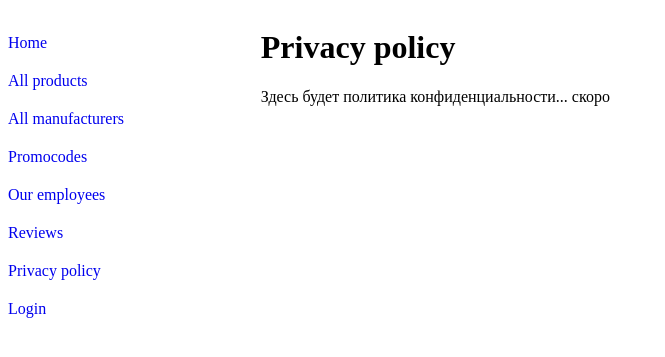
After one commit to karina-timoshevich/IGI_new_name, a Django app: page /onlineshop/privacy-policy/ in a window 1280 px wide. The commit adds this page. Shown: the top 357 px of the page, without its empty margins (0-665 px from the left). Run offline with Django 5.2, Linux system fonts and the light colour scheme.

Commit message:
add privacy policy page

```diff
--- a/IGI/LR5/LabRab5_IGI/onlineshop/templates/base_generic.html
+++ b/IGI/LR5/LabRab5_IGI/onlineshop/templates/base_generic.html
@@ -21,6 +21,7 @@
             <li><a href="{% url 'promo-codes' %}">Promocodes</a></li>
             <li><a href="{% url 'contacts' %}">Our employees</a></li>
             <li><a href="{% url 'reviews' %}">Reviews</a></li>
+            <li><a href="{% url 'privacy_policy' %}">Privacy policy</a></li>
 
              {% if user.is_authenticated %}
                  <li>User: {{ user.get_username }}</li>
@@ -30,6 +31,7 @@
                         <li><a href="{% url 'my-orders' %}">My Orders</a></li>
                         <li><a href="{% url 'cart' %}">My Cart</a></li>
                         <li><a href="{% url 'pickup-locations' %}">Pick-up points</a></li>
+
                     {% endif %}
 
                 {% endfor %}
--- /dev/null
+++ b/IGI/LR5/LabRab5_IGI/onlineshop/templates/onlineshop/privacy_policy.html
@@ -0,0 +1,6 @@
+{% extends "base_generic.html" %}
+
+{% block content %}
+    <h1>Privacy policy</h1>
+    Здесь будет политика конфиденциальности... скоро
+{% endblock %}
--- a/IGI/LR5/LabRab5_IGI/onlineshop/urls.py
+++ b/IGI/LR5/LabRab5_IGI/onlineshop/urls.py
@@ -2,7 +2,7 @@ from django.urls import path
 from . import views
 from django.urls import re_path
 
-from .views import AllClientsForEmployeeView
+from .views import AllClientsForEmployeeView, LogoutView
 
 # urlpatterns = [
 #     path('', views.index, name='index'),
@@ -88,3 +88,9 @@ from .views import employee_stats
 urlpatterns += [
     path('employee-stats/', employee_stats, name='employee-stats'),
 ]
+urlpatterns += [
+    path('logout/', LogoutView.as_view(), name='logout'),
+]
+urlpatterns += [
+    path('privacy-policy/', views.privacy_policy, name='privacy_policy'),
+]
--- a/IGI/LR5/LabRab5_IGI/onlineshop/views.py
+++ b/IGI/LR5/LabRab5_IGI/onlineshop/views.py
@@ -1,3 +1,4 @@
+from django.contrib.auth import logout
 from django.contrib.auth.models import User
 from django.shortcuts import render, redirect
 from django.views.generic import FormView
@@ -7,8 +8,8 @@ from django.contrib.auth.decorators import login_required
 import requests
 from django.contrib.auth.mixins import LoginRequiredMixin
 from django.http import HttpResponseRedirect
-from django.urls import reverse
-from django.views import generic
+from django.urls import reverse, reverse_lazy
+from django.views import generic, View
 from django.contrib.auth.decorators import permission_required
 from django.shortcuts import get_object_or_404
 from django.http import HttpResponseRedirect
@@ -32,14 +33,18 @@ from django.views.generic import ListView, CreateView
 from .models import Review
 from .forms import ReviewForm
 import logging
+import os
+
+log_level_name = os.getenv('LOG_LEVEL', 'INFO')  # Значение по умолчанию - 'INFO'
+log_level = getattr(logging, log_level_name.upper(), logging.INFO)
 
 # Создание логгера
 logger = logging.getLogger(__name__)
-logger.setLevel(logging.INFO)
+logger.setLevel(log_level)
 
 # Создание обработчика, который записывает логи в файл
 handler = logging.FileHandler('app.log')
-handler.setLevel(logging.INFO)
+handler.setLevel(log_level)
 
 # Создание форматтера
 formatter = logging.Formatter('%(asctime)s - %(name)s - %(levelname)s - %(message)s')
@@ -415,7 +420,6 @@ class ReviewCreateView(LoginRequiredMixin, CreateView):
 
 @login_required
 def employee_stats(request):
-
     orders = Order.objects.all()
     products = Product.objects.all()
     clients = Client.objects.all()
@@ -469,3 +473,18 @@ def employee_stats(request):
     }
 
     return render(request, 'onlineshop/employee_stats.html', context)
+
+
+class LogoutView(View):
+    success_url = reverse_lazy('index')
+
+    def get(self, request):
+        logout(request)
+
+        logger.info(f'User logged out')
+
+        return redirect(self.success_url)
+
+
+def privacy_policy(request):
+    return render(request, 'onlineshop/privacy_policy.html')
```
